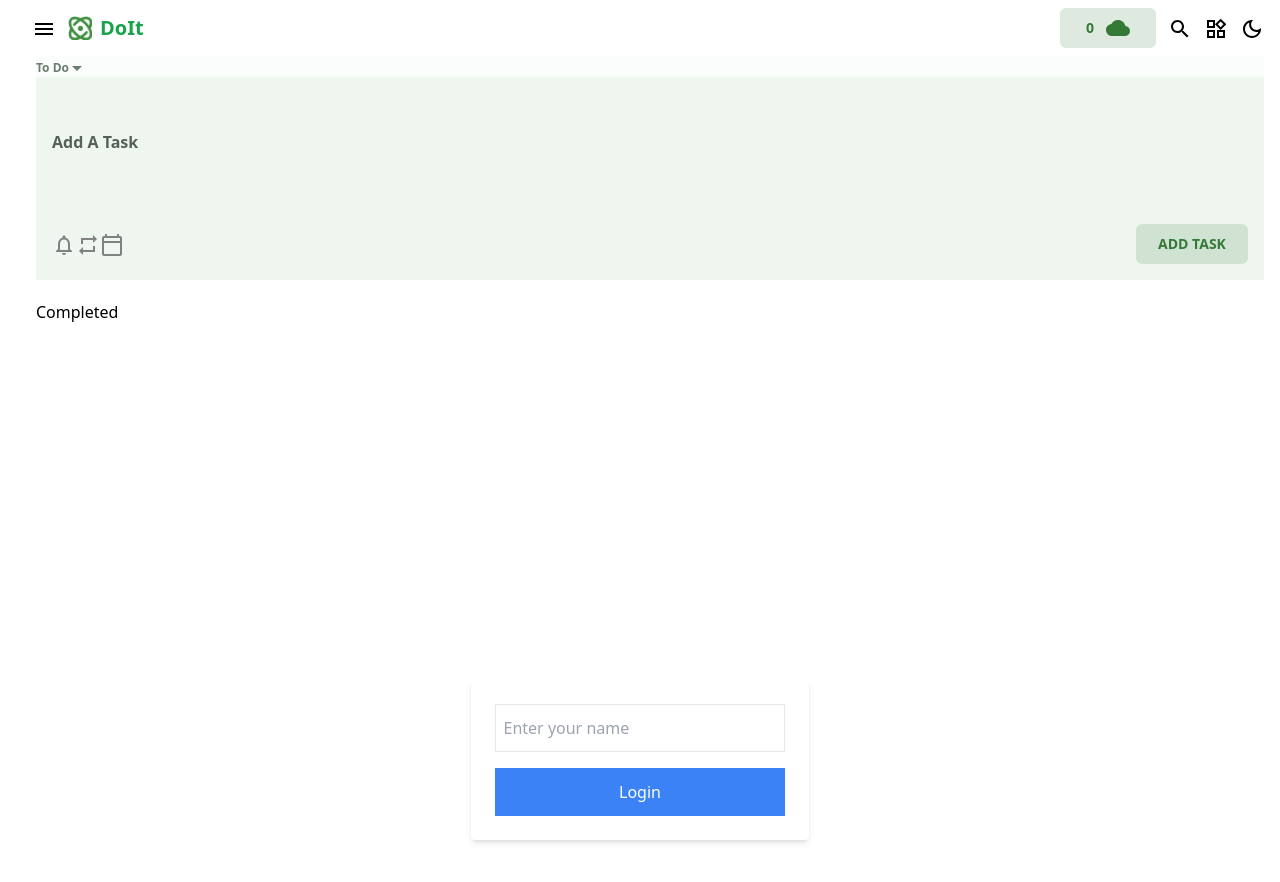
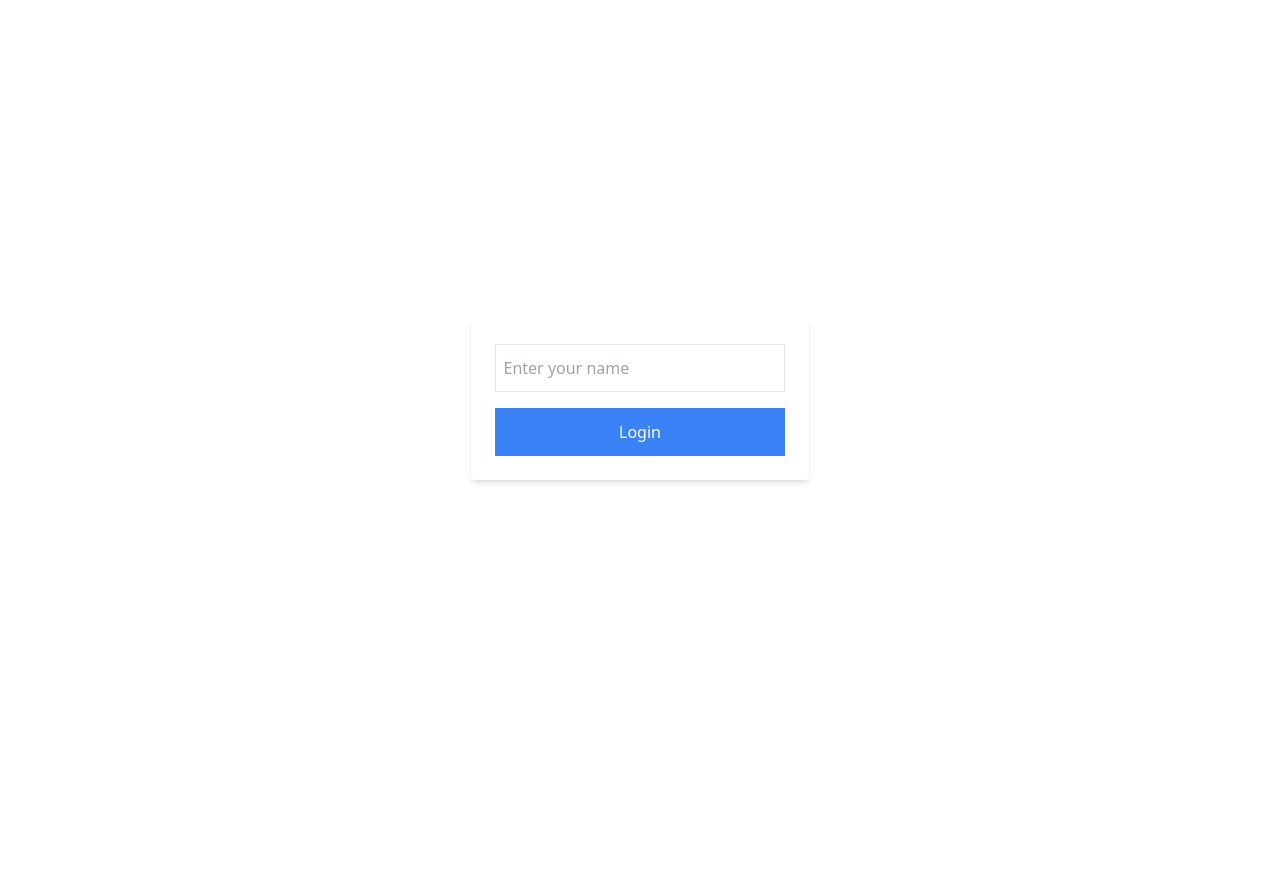
Before and after one commit to Poluslg/doit, a React (Vite) app: page / in a window 1280 px wide. Shown: the top 882 px of the page. After the commit the page ends 800 px from the top, so only its background shows below. Built offline with nearby package versions, Linux system fonts and the light colour scheme; the HTML template or start-up script is replaced by a standard one.

Commit message:
fix the last know issue

```diff
--- a/src/App.jsx
+++ b/src/App.jsx
@@ -22,6 +22,7 @@ function App() {
   return (
     <BrowserRouter>
       <main>
+        {islogin ? (
           <div className="p-4 flex overflow-hidden gap-5">
             <div className="relative ">
               <Header />
@@ -34,7 +35,9 @@ function App() {
               <Route path="*" element={<NotFoundPage />} />
             </Routes>
           </div>
-        {!islogin && <Login />}
+        ) : (
+          <Login />
+        )}
       </main>
     </BrowserRouter>
   );
```
Lines whose indentation alone changed are shown as unchanged.
